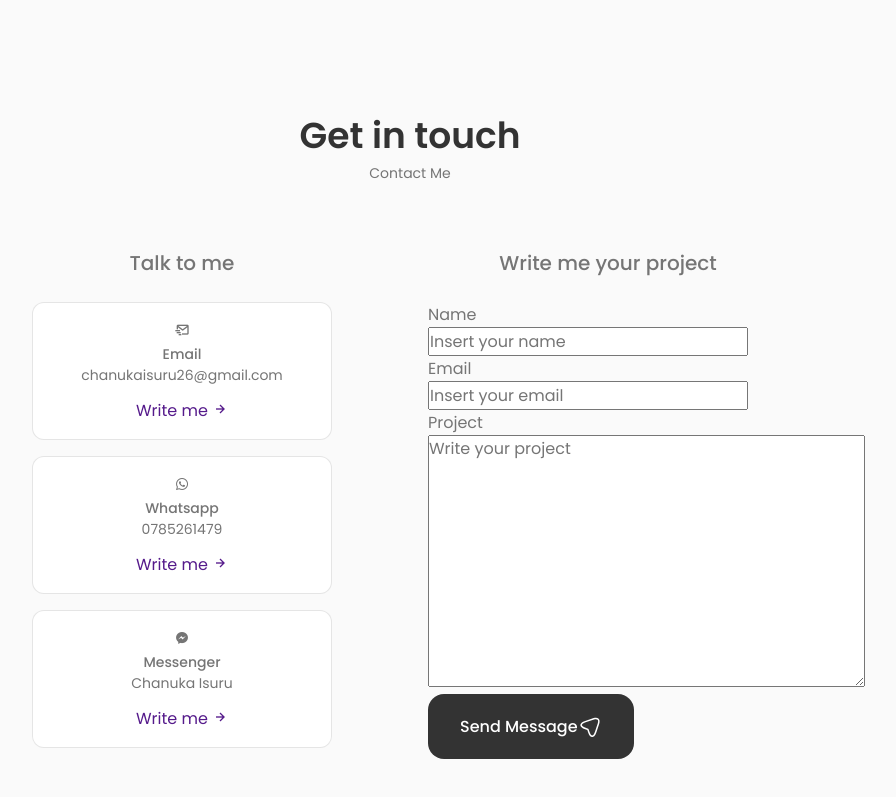
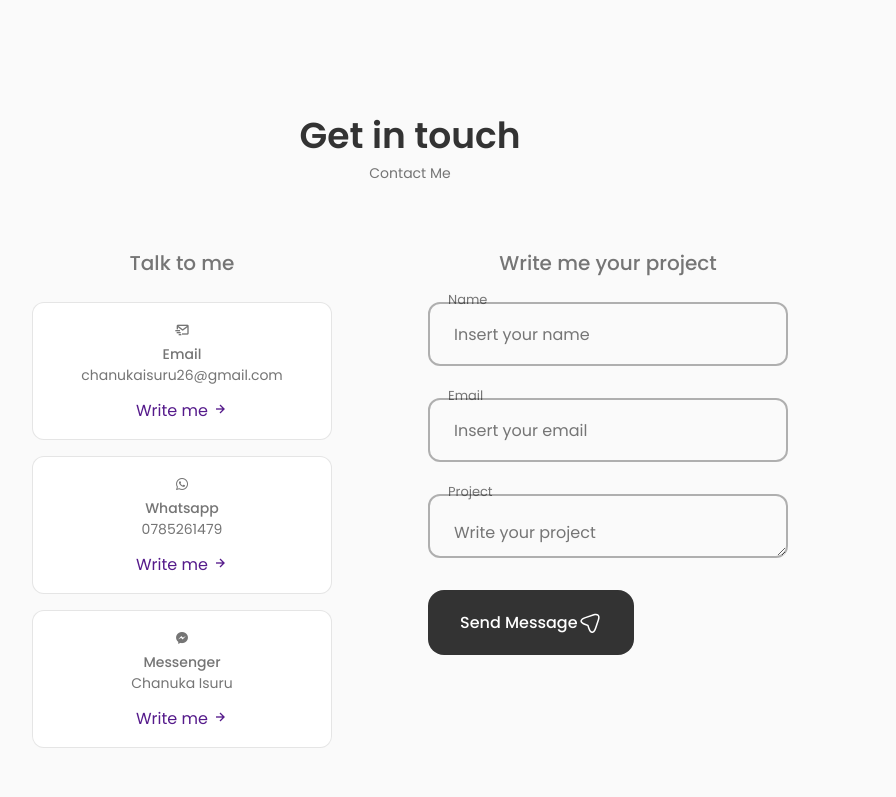
Before and after one commit to Chanukaisuru/Portfolio, a React (Create React App) app in the folder portfolio/: page / in a window 1280 px wide. Shown: the part 3068-3865 px from the top of the page, without its empty margins (230-1126 px from the left). Built offline with nearby package versions, Linux system fonts and the light colour scheme.

Commit message:
modified:   portfolio/src/components/contact/contact.css

```diff
--- a/portfolio/src/components/contact/contact.css
+++ b/portfolio/src/components/contact/contact.css
@@ -72,6 +72,30 @@
 }
 
 .contact_form-div{
-    position: relative
-    ;
+    position: relative;
+    margin-bottom: var(--mb-2);
+    height: 4rem;
 }
+
+.contact_form-input{
+    position: absolute;
+    top: 0;
+    left: 0;
+    width: 100%;
+    height: 100%;
+    border: 2px solid rgba(0, 0, 0, 0.3);
+    background: none;
+    color: var(--text-color);
+    outline: none;
+    border-radius: 0.75rem;
+    padding: 1.5rem;
+    z-index: 1;
+
+}
+
+.contact_form-tag{
+    position: absolute;
+    top: -0.75rem;
+    left: 1.25rem;
+    font-size: var(--smaller-font-size);
+}
```
